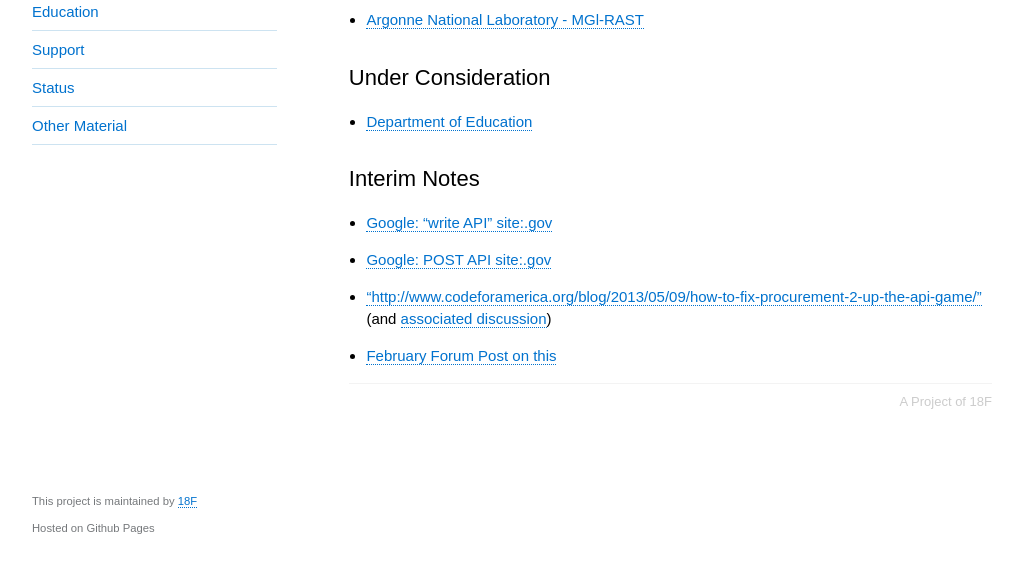
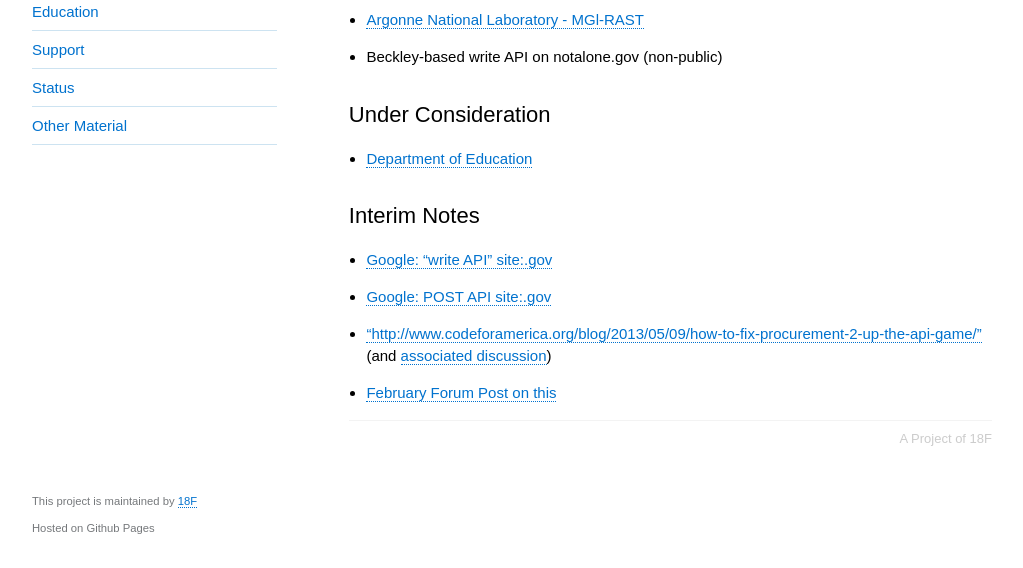
Before and after one commit to 18F/API-All-the-X, a Jekyll site: the page built from pages/write_apis-notes.md, in a window 1280 px wide and 900 px high, scrolled down 628 px, cut to the strip 332-900 px from the top of the window. Shown: the whole strip, without its empty margins (128-1151 px from the left). Built offline with Jekyll 4.4.1, drawn with Linux system fonts in a browser that asks for light colours; before the commit the page ends 1491 px from its top, so only the background shows below that.

Commit message:
Update write_apis-notes.md

```diff
--- a/pages/write_apis-notes.md
+++ b/pages/write_apis-notes.md
@@ -24,6 +24,7 @@
 * [HealthData.gov Data API](http://healthdata.gov/data-api)
 * [FEC eFiling API](http://fec.gov/elecfil/vendors.shtml)
 * [Argonne National Laboratory - MGl-RAST](http://press.igsb.anl.gov/mgrdev/developers/)
+* Beckley-based write API on notalone.gov (non-public)
 
 
 
```
